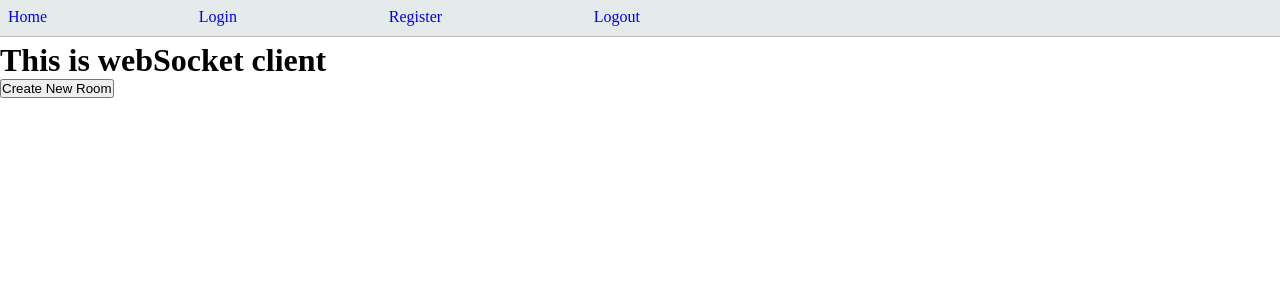
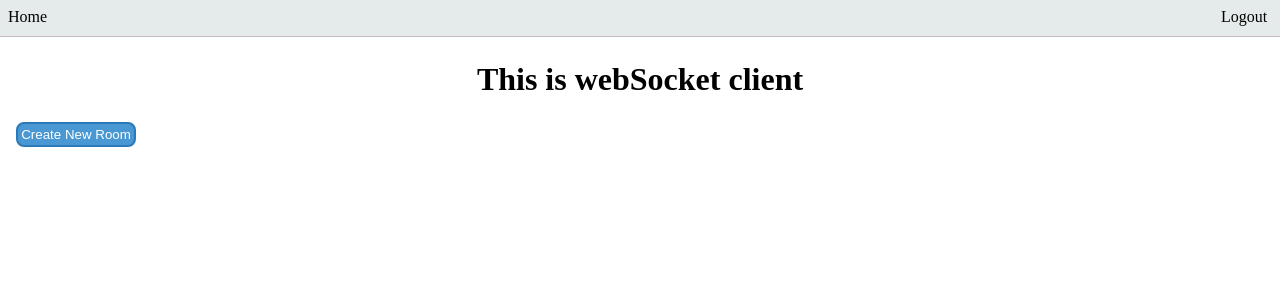
Before and after one commit to HeitorRaimundoPrado/web-sockets-test, a Flask app: page / in a window 1280 px wide. Shown: the top 300 px of the page. Run offline with Flask 3, Linux system fonts and the light colour scheme; the visitor is signed in with stand-in values (Sample User, id 1).

Commit message:
Final styles

```diff
--- a/static/style/base.css
+++ b/static/style/base.css
@@ -8,7 +8,7 @@ nav ul {
   display: flex;
   justify-content: space-between;
   flex-direction: rows;
-  width: 50%;
+  width: 100%;
 }
 
 a {
@@ -30,3 +30,18 @@ nav {
 #content-wrapper {
   height: calc(100vh - 25px);
 }
+
+#auth-links {
+  display: flex;
+  width: 50%;
+  justify-content: right;
+  padding-right: 0.3rem;
+}
+#auth-links li {
+  margin-left: 0.6rem;
+}
+
+a {
+  color: black;
+  text-decoration: none;
+}
--- /dev/null
+++ b/static/style/index.css
@@ -0,0 +1,32 @@
+#main-title {
+  margin: auto;
+  margin-top: 1.5rem;
+  margin-bottom: 1.5rem;
+  width: fit-content;
+}
+
+#choose-room {
+  margin-left: 1rem;
+}
+
+ul {
+  list-style: none;
+}
+
+#room-button {
+  border: 1px solid #747572;
+  width: 108px;
+  display: inline-block;
+  border-radius: 8px;
+  padding: 0.2rem;
+  margin-bottom: 1rem;
+}
+
+#isubmit {
+  border-radius: 8px;
+  padding: 0.2rem;
+  border-style: solid;
+  background-color: #4998D4;
+  color: white;
+  border-color: #2B79B6;
+}
--- a/templates/base.html
+++ b/templates/base.html
@@ -14,9 +14,14 @@
     <nav>
       <ul>
         <li> <a href="{{ url_for('main.index')}}">Home</a></li>
-        <li> <a href="{{ url_for('auth.login')}}">Login</a></li>
-        <li> <a href="{{ url_for('auth.register')}}">Register</a></li>
-        <li> <a href="{{ url_for('auth.logout') }}">Logout</a></li>
+        <div id="auth-links">
+          {% if current_user.is_authenticated %}
+            <li> <a href="{{ url_for('auth.logout') }}">Logout</a></li>
+          {% else %}
+            <li> <a href="{{ url_for('auth.login')}}">Login</a></li>
+            <li> <a href="{{ url_for('auth.register')}}">Register</a></li>
+          {% endif %}
+        </div>
       </ul>
     </nav>
     {% block content %}
--- a/templates/index.html
+++ b/templates/index.html
@@ -1,12 +1,19 @@
 {% extends 'base.html' %}
+
+{% block style_imports %}
+<link rel="stylesheet" href="{{url_for('static', filename='style/index.css')}}">
+{% endblock %}
+
 {% block content %}
-  <h1>This is webSocket client</h1>
+  <h1 id="main-title">This is webSocket client</h1>
+  <div id="choose-room">
     <ul>
     {% for room in rooms %}
-    <li><a href="{{ url_for('room.room', id=room) }}">Room {{ room }}</a></li>
+      <li><a id="room-button" href="{{ url_for('room.room', id=room) }}">Room {{ room }}</a></li>
     {% endfor %}
     </ul>
     <form method="POST">
-    <input type="submit" name="bcreateroom" value="Create New Room">
+      <input id="isubmit" type="submit" name="bcreateroom" value="Create New Room">
     </form>
+  </div>
 {% endblock %}
```
Lines whose indentation alone changed are shown as unchanged.
